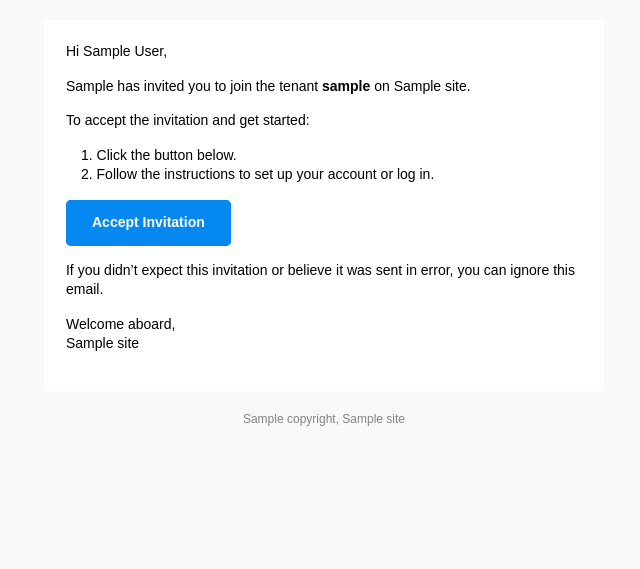
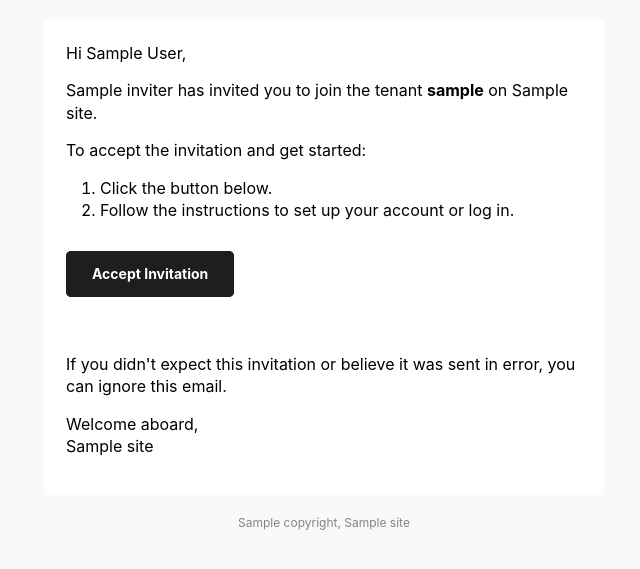
Before and after one commit to django-saas/django-saas-base, a Django app: template src/saas_base/templates/saas_emails/invite_member.html in a window 1280 px wide. Shown: the top 569 px of the page, without its empty margins (316-956 px from the left). Run offline with Django 4.2, Linux system fonts and the light colour scheme; tables that the repository leaves empty hold one stand-in row (values such as "Sample post"); the template is opened without the code that fills it: values that come from a table or form of the project are taken from there, most other values are stand-ins (such as "Sample title", 1, 10 or a date in 2020); parts of the project's set-up code (start-up, migrations or seed data) failed here and were passed over.

Commit message:
fix: improve email templates

```diff
--- a/demo/urls.py
+++ b/demo/urls.py
@@ -8,7 +8,6 @@ from drf_spectacular.views import (
 
 urlpatterns = [
     path('api/', include('saas_base.api_urls.all')),
-    path('session/', include('saas_base.session_api.urls')),
     path('debug_emails/', include('saas_base.debug_emails.urls')),
     path('api-auth/', include('rest_framework.urls', namespace='rest_framework')),
     path('schema/openapi', SpectacularAPIView.as_view(), name='schema'),
--- a/src/saas_base/templates/saas_emails/invite_member.html
+++ b/src/saas_base/templates/saas_emails/invite_member.html
@@ -4,14 +4,14 @@
 
 {% block content %}
   <p>Hi {{ member.name }},</p>
-  <p>{% if inviter.first_name %}{{ inviter.first_name }}{% else %}{{ inviter.username }}{% endif %}
+  <p>{% if inviter.get_short_name %}{{ inviter.get_short_name }}{% else %}{{ inviter.username }}{% endif %}
     has invited you to join the tenant <strong>{{ tenant }}</strong> on {{ site.name }}.</p>
   <p>To accept the invitation and get started:</p>
   <ol>
     <li>Click the button below.</li>
     <li>Follow the instructions to set up your account or log in.</li>
   </ol>
-  <div class="btn btn-primary">
+  <div class="button">
     <table role="presentation" border="0" cellpadding="0" cellspacing="0">
       <tbody>
         <tr>
@@ -20,6 +20,7 @@
       </tbody>
     </table>
   </div>
-  <p>If you didn’t expect this invitation or believe it was sent in error, you can ignore this email.</p>
+  <hr />
+  <p>If you didn't expect this invitation or believe it was sent in error, you can ignore this email.</p>
   <p>Welcome aboard,<br>{{ site.name }}</p>
 {% endblock %}
--- a/src/saas_base/templates/saas_emails/partials/components.css
+++ b/src/saas_base/templates/saas_emails/partials/components.css
@@ -1,25 +1,26 @@
-.btn {
+.button {
   box-sizing: border-box;
   width: 100%;
+  padding-top: 15px;
   padding-bottom: 15px;
 }
 
-.btn table {
+.button table {
   width: auto;
 }
 
-.btn table td {
-  background-color: #ffffff;
+.button table td {
+  background-color: #1e1e1e;
   border-radius: 5px;
   text-align: center;
 }
 
-.btn a {
-  background-color: #ffffff;
-  border: solid 1px #0588F0;
+.button a {
+  background-color: #1e1e1e;
+  color: #ffffff;
+  border: solid 1px #1e1e1e;
   border-radius: 5px;
   box-sizing: border-box;
-  color: #0588F0;
   cursor: pointer;
   display: inline-block;
   font-size: 14px;
@@ -28,16 +29,6 @@
   padding: 12px 25px;
   text-decoration: none;
   text-transform: capitalize;
-}
-
-.btn-primary table td {
-  background-color: #0588F0;
-}
-
-.btn-primary a {
-  background-color: #0588F0;
-  border-color: #0588F0;
-  color: #ffffff;
 }
 
 .auth-code {
--- a/src/saas_base/templates/saas_emails/partials/reset.css
+++ b/src/saas_base/templates/saas_emails/partials/reset.css
@@ -6,9 +6,9 @@ img {
 
 body {
   background-color: #F9F9F9;
-  font-family: sans-serif;
+  font-family: -apple-system, BlinkMacSystemFont, Segoe UI, Oxygen, Ubuntu, Droid Sans, Helvetica Neue, sans-serif;
   -webkit-font-smoothing: antialiased;
-  font-size: 14px;
+  font-size: 16px;
   line-height: 1.4;
   margin: 0;
   padding: 0;
@@ -24,8 +24,8 @@ table {
 }
 
 table td {
-  font-family: sans-serif;
-  font-size: 14px;
+  font-family: -apple-system, BlinkMacSystemFont, Segoe UI, Oxygen, Ubuntu, Droid Sans, Helvetica Neue, sans-serif;
+  font-size: 16px;
   vertical-align: top;
 }
 
@@ -37,11 +37,10 @@ h2,
 h3,
 h4 {
   color: #000000;
-  font-family: sans-serif;
+  font-family: -apple-system, BlinkMacSystemFont, Segoe UI, Oxygen, Ubuntu, Droid Sans, Helvetica Neue, sans-serif;
   font-weight: 400;
   line-height: 1.4;
-  margin: 0;
-  margin-bottom: 30px;
+  margin: 0 0 30px 0;
 }
 
 h1 {
@@ -54,11 +53,10 @@ h1 {
 p,
 ul,
 ol {
-  font-family: sans-serif;
-  font-size: 14px;
+  font-family: -apple-system, BlinkMacSystemFont, Segoe UI, Oxygen, Ubuntu, Droid Sans, Helvetica Neue, sans-serif;
+  font-size: 16px;
   font-weight: normal;
-  margin: 0;
-  margin-bottom: 15px;
+  margin: 0 0 15px 0;
 }
 
 ul,
--- a/src/saas_base/templates/saas_emails/partials/responsive.css
+++ b/src/saas_base/templates/saas_emails/partials/responsive.css
@@ -83,12 +83,14 @@
     line-height: inherit;
   }
 
-  .btn-primary table td:hover {
-    background-color: #113264 !important;
+  .button table td:hover {
+    background-color: #0e2242 !important;
+    color: #f7f7f7;
   }
 
-  .btn-primary a:hover {
-    background-color: #113264 !important;
-    border-color: #113264 !important;
+  .button a:hover {
+    background-color: #0e2242 !important;
+    border-color: #0e2242 !important;
+    color: #f7f7f7;
   }
 }
```
Also changed, not shown: 1 other file.
